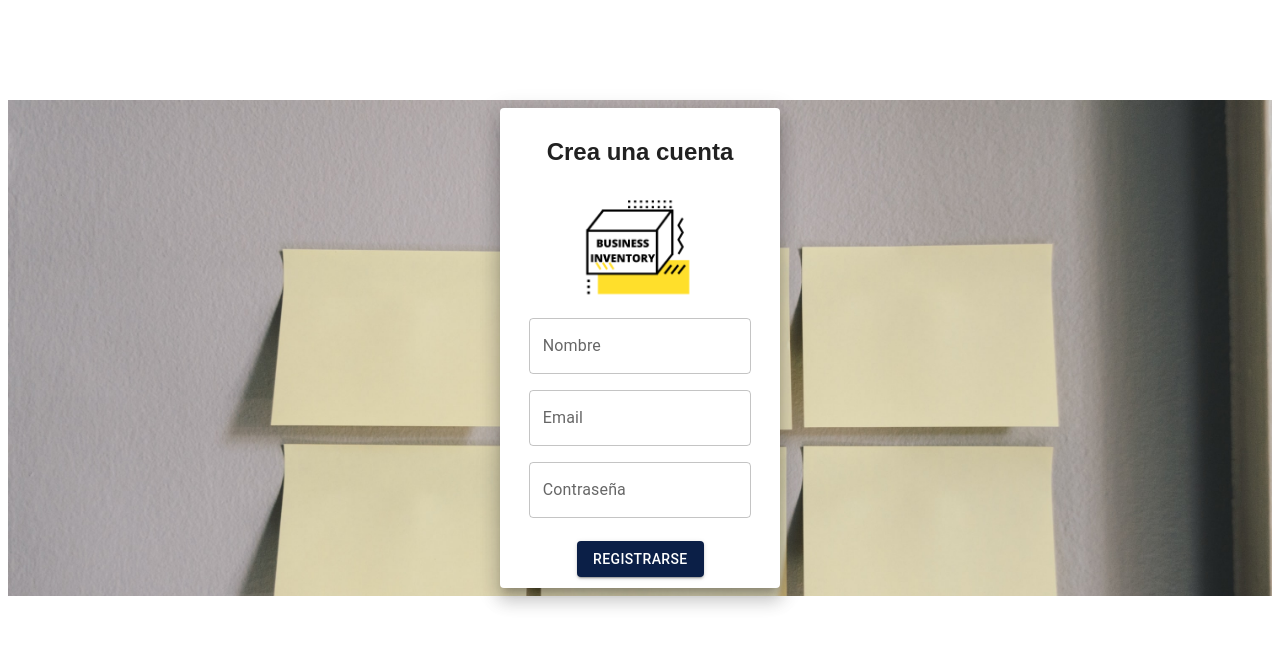
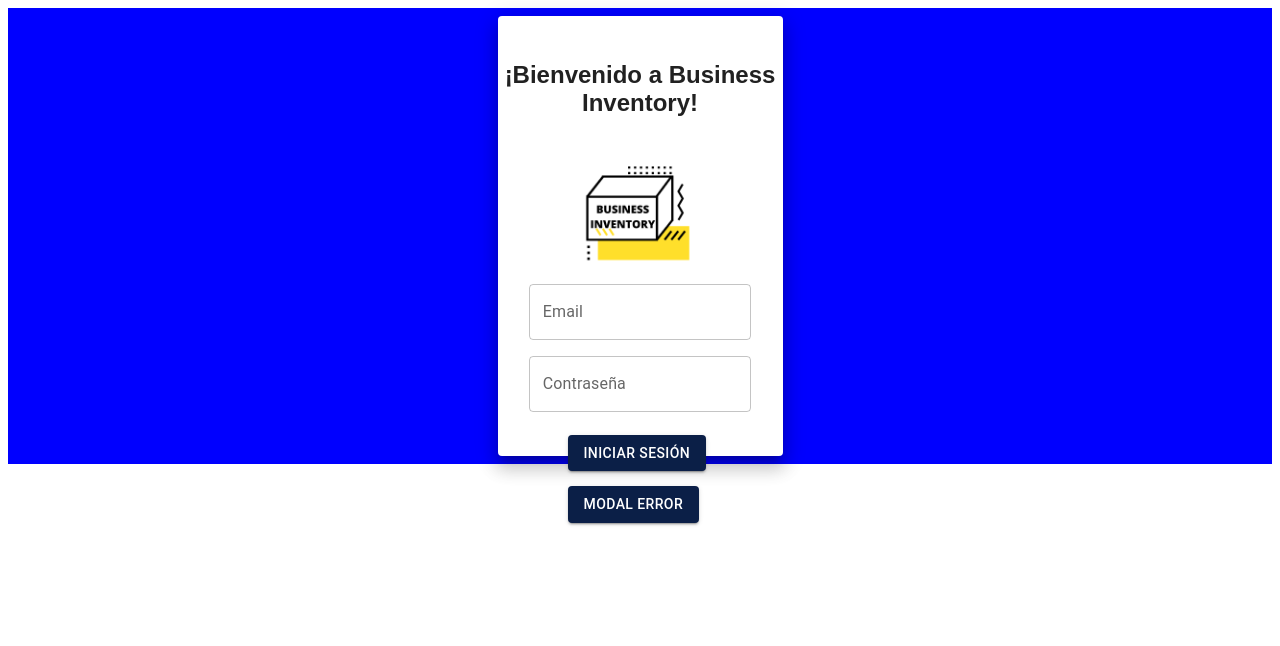
Before and after one commit to Sussanara/ADT, a React (Create React App) app: page / in a window 1280 px wide. Shown: the top 646 px of the page. Built offline with nearby package versions, Linux system fonts and the light colour scheme.

Commit message:
fixing css

```diff
--- a/src/App.js
+++ b/src/App.js
@@ -7,7 +7,9 @@ import Register from "./admin/Register";
 function App() {
   return (
     <>
-    <Register />
+
+    <Login />
+
   </>
   )
 }
--- a/src/styles/Login.css
+++ b/src/styles/Login.css
@@ -3,8 +3,8 @@
 }
 
 .backgroundlogin {
-    background: white;
-    background-image: url("../asset/post-it.jpg");
+    background: blue;
+   /*  background-image: url("../asset/post-it.jpg"); */
     background-size: cover;
 }
 
@@ -12,7 +12,7 @@
     justify-content: center;
     text-align: center;
     display: flex;
-    margin-top: 100px;
+
 }
 
 .account {
--- a/src/styles/Register.css
+++ b/src/styles/Register.css
@@ -1,28 +1,8 @@
-.backgroundregister {
+/* .backgroundregister {
     min-height: 100%;
     min-width: 100%;
     background: white;
     background-image: url("../asset/post-it.jpg");
     background-size: cover;
 }
-
-.Paper {
-    justify-content: center;
-    text-align: center;
-    display: flex;
-    margin-top: 100px;
-}
-
-.account {
-    padding-top: 10px;
-    padding-bottom: 0px;
-}
-
-.registrarse {
-    justify-content: center;
-    text-align: center;
-    margin-left: 77px;
-    margin-top: 15px;
-    margin-bottom: 15px;
-    cursor: pointer;
-}
+ */
```
Also changed, not shown: src/asset/logo.png (added).
